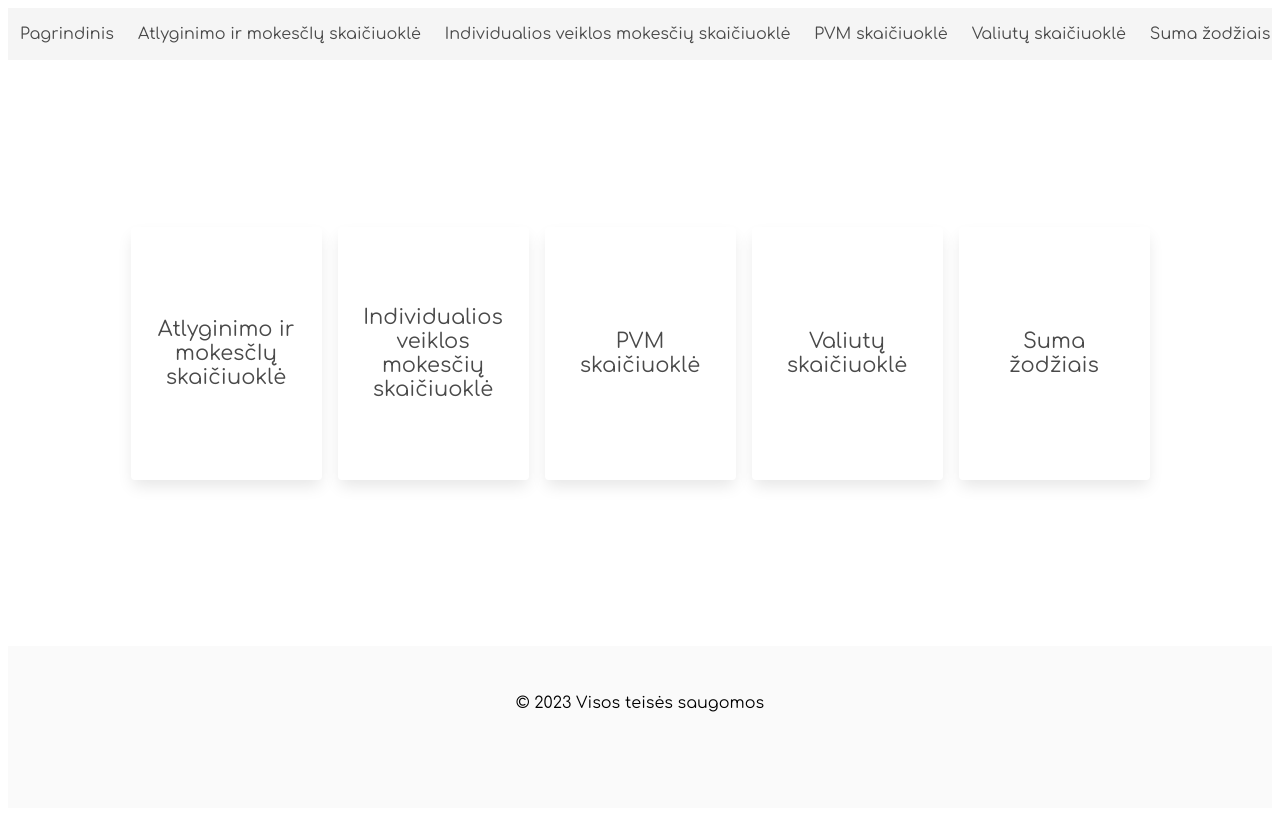
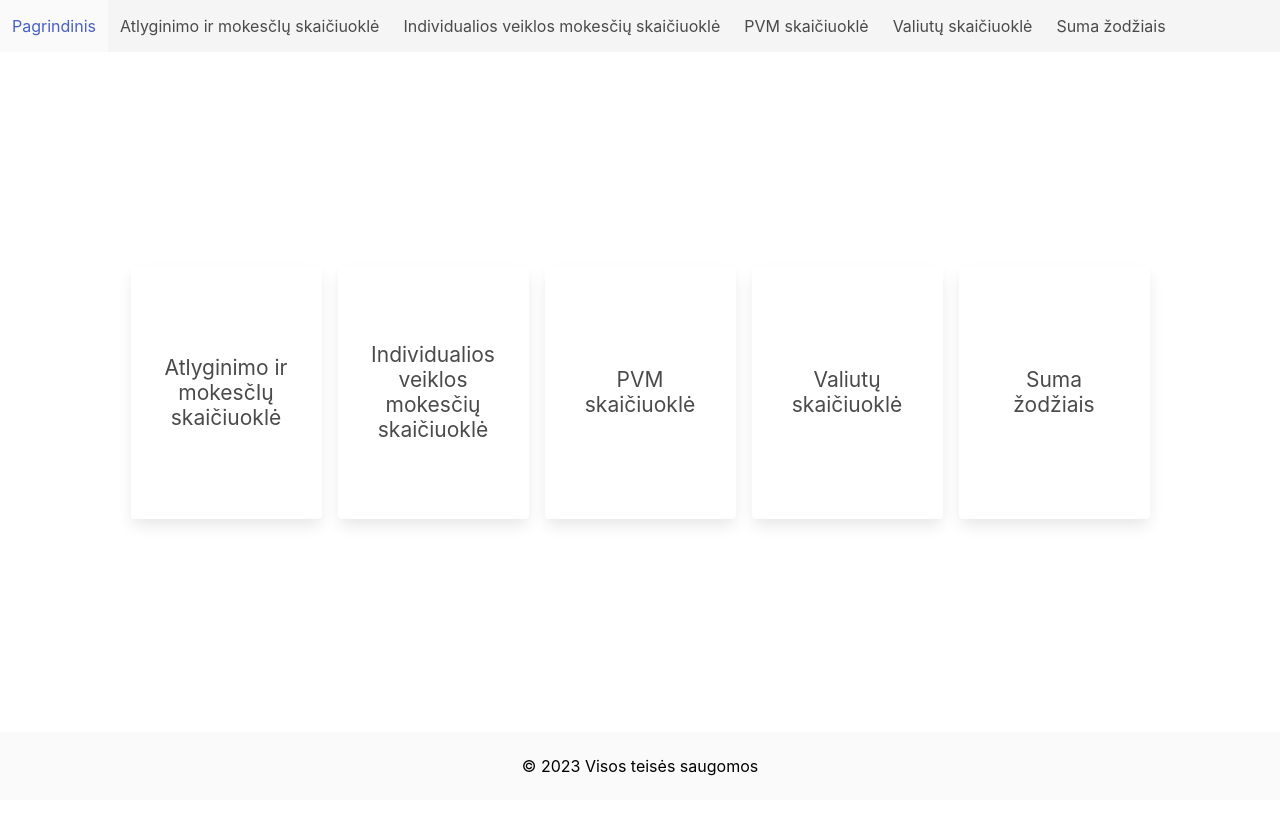
Before and after one commit to ernestas17/CA_2, a React (Vite) app: page / in a window 1280 px wide. Built offline with nearby package versions, Linux system fonts and the light colour scheme.

Commit message:
Fixing common styles...

```diff
--- a/src/components/molecules/Navbar/styles.ts
+++ b/src/components/molecules/Navbar/styles.ts
@@ -41,6 +41,14 @@ export const StyledNav = styled.nav`
       margin-left: auto;
     }
   }
+
+  .navbar-menu,
+  .navbar-start,
+  .navbar-end {
+    /* deviating from Bulma standard */
+    flex-shrink: 1;
+    flex-wrap: wrap;
+  }
 `;
 
 export const StyledLink = styled(Link)`
--- a/src/components/templates/Footer/styles.ts
+++ b/src/components/templates/Footer/styles.ts
@@ -2,7 +2,12 @@ import { styled } from 'styled-components';
 
 export const StyledFooter = styled.footer`
   background-color: #fafafa;
+
+  /* Bulma standard */
   padding: 3rem 1.5rem 6rem;
+
+  /* custom override */
+  padding: 1.5rem;
 
   /* display: flex;
   justify-content: center;
--- a/src/components/templates/Layout/Layout.tsx
+++ b/src/components/templates/Layout/Layout.tsx
@@ -7,7 +7,7 @@ export default function Layout() {
   return (
     <>
       <Header />
-      <main>
+      <main className='section'>
         {/* Outlet is where the children nodes defined in Routes "element" will go depending on path */}
         <Outlet />
       </main>
--- a/src/index.css
+++ b/src/index.css
@@ -1,5 +1,7 @@
 :root {
-  font-family: 'Comfortaa', cursive;
+  font-family: BlinkMacSystemFont, -apple-system, 'Segoe UI', 'Roboto', 'Oxygen',
+    'Ubuntu', 'Cantarell', 'Fira Sans', 'Droid Sans', 'Helvetica Neue',
+    'Helvetica', 'Arial', sans-serif;
 
   font-synthesis: none;
   text-rendering: optimizeLegibility;
@@ -14,10 +16,6 @@
   box-sizing: border-box;
 }
 
-body {
-  margin: 0.5rem;
-}
-
 a {
   text-decoration: none;
 }
@@ -29,3 +27,20 @@ a {
   flex-flow: column nowrap;
   justify-content: space-between;
 }
+
+/* https://bulma.io/documentation/layout/section/ */
+.section {
+  padding: 3rem 1.5rem;
+}
+
+@media screen and (min-width: 1024px) {
+  .section {
+    padding: 3rem 3rem;
+  }
+  .section.is-medium {
+    padding: 9rem 4.5rem;
+  }
+  .section.is-large {
+    padding: 18rem 6rem;
+  }
+}
```
